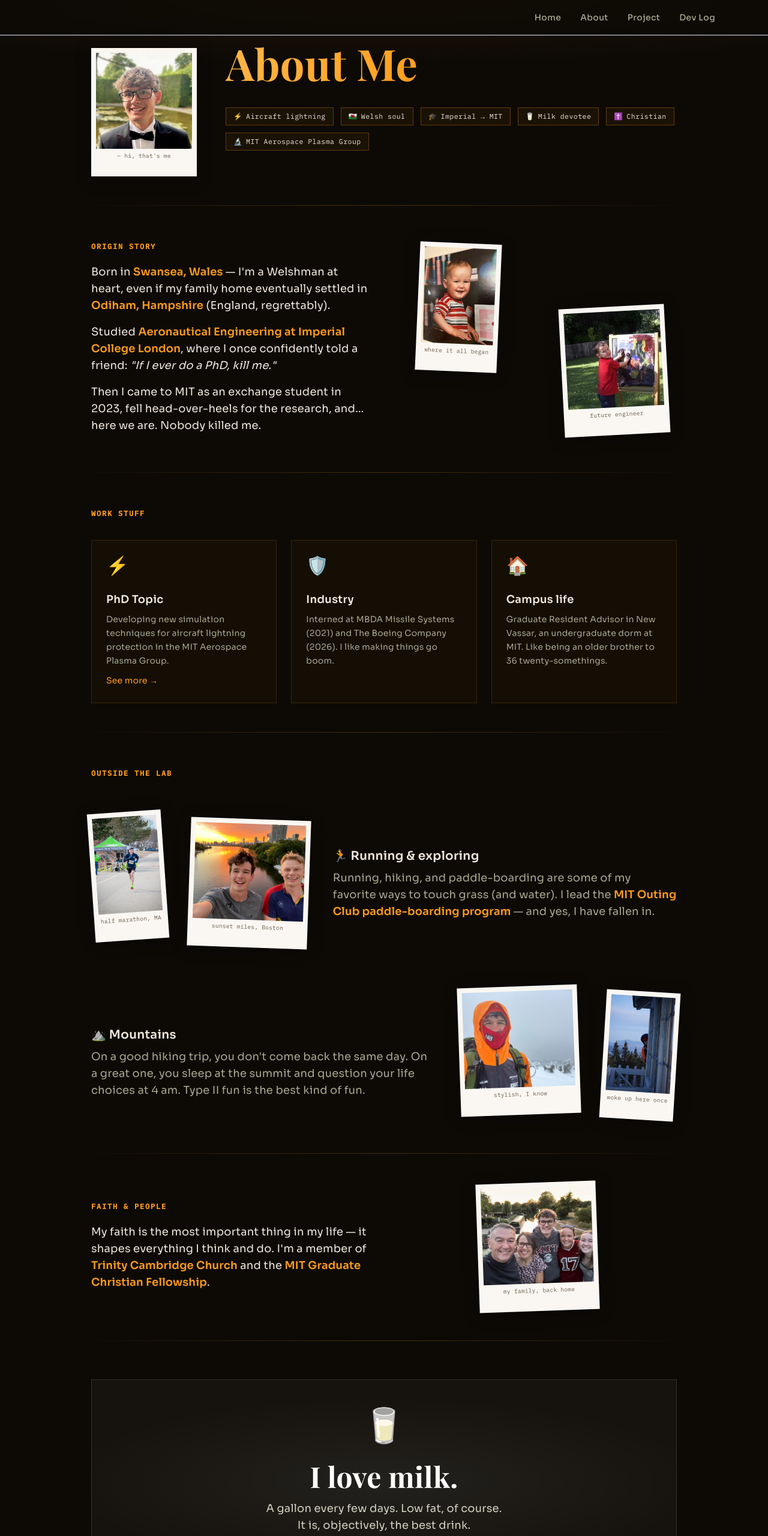
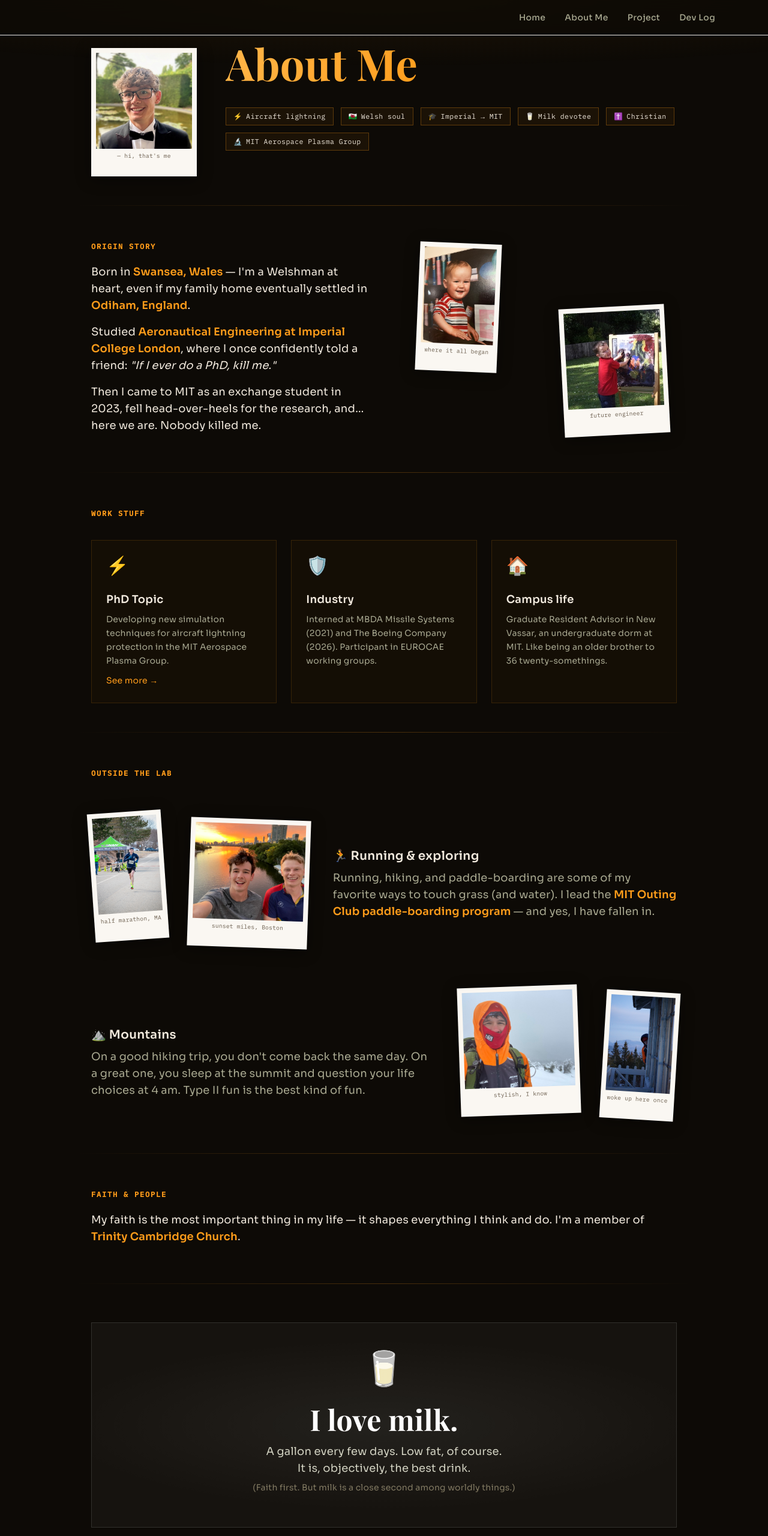
Before and after one commit to 16S893-AI-for-engineering-research/nathanaelj, an Astro site: page /nathanaelj/about in a window 1280 px wide. Shown: the top 2560 px of the page at 60% size. Built offline with nearby package versions, Linux system fonts and the light colour scheme; Astro itself is replaced by a stand-in of ours.

Commit message:
Minor content adjustments. Removed family photo

```diff
--- a/src/components/Header.astro
+++ b/src/components/Header.astro
@@ -9,7 +9,7 @@ const { currentPath = '/' } = Astro.props;
 
 const navItems = [
   { label: 'Home', href: resolvePath('/') },
-  { label: 'About', href: resolvePath('/about') },
+  { label: 'About Me', href: resolvePath('/about') },
   { label: 'Project', href: resolvePath('/project') },
   { label: 'Dev Log', href: resolvePath('/dev-log') },
 ];
--- a/src/pages/about.astro
+++ b/src/pages/about.astro
@@ -51,7 +51,7 @@ import imgHikeCovered      from '../images/Hiking_with_face_covering.jpeg';
       <h2 class="section-label">Origin story</h2>
       <p>
         Born in <strong>Swansea, Wales</strong> — I'm a Welshman at heart, even if my family
-        home eventually settled in <strong>Odiham, Hampshire</strong> (England, regrettably).
+        home eventually settled in <strong>Odiham, England</strong>.
       </p>
       <p>
         Studied <strong>Aeronautical Engineering at Imperial College London</strong>, where I
@@ -93,7 +93,7 @@ import imgHikeCovered      from '../images/Hiking_with_face_covering.jpeg';
         {
           icon: '🛡️',
           title: 'Industry',
-          body: 'Interned at MBDA Missile Systems (2021) and The Boeing Company (2026). I like making things go boom.',
+          body: 'Interned at MBDA Missile Systems (2021) and The Boeing Company (2026). Participant in EUROCAE working groups.',
         },
         {
           icon: '🏠',
@@ -173,22 +173,14 @@ import imgHikeCovered      from '../images/Hiking_with_face_covering.jpeg';
   <div class="section-divider" />
 
   <!-- ===== FAITH & PEOPLE ===== -->
-  <section class="max-w-5xl mx-auto px-6 py-12 grid md:grid-cols-2 gap-12 items-center">
+  <section class="max-w-5xl mx-auto px-6 py-12 gap-12 items-center">
 
     <div data-reveal="1">
       <h2 class="section-label">Faith &amp; people</h2>
       <p>
         My faith is the most important thing in my life — it shapes everything I think and do.
-        I'm a member of <strong><a href="https://trinitycambridge.com" target="_blank" rel="noopener noreferrer">Trinity Cambridge Church</a></strong> and the
-        <strong>MIT Graduate Christian Fellowship</strong>.
+        I'm a member of <strong><a href="https://trinitycambridge.com" target="_blank" rel="noopener noreferrer">Trinity Cambridge Church</a></strong>.
       </p>
-    </div>
-
-    <div class="mx-auto" data-reveal="2">
-    <div class="polaroid polaroid--neg2 mx-auto">
-      <img src={imgFamily.src} alt="Family in Odiham" class="polaroid__img" />
-      <p class="polaroid__caption">my family, back home</p>
-    </div>
     </div>
   </section>
 
@@ -206,7 +198,7 @@ import imgHikeCovered      from '../images/Hiking_with_face_covering.jpeg';
         <br />It is, objectively, the best drink.
       </p>
       <p class="text-void-400 text-sm">
-        (Faith first. But milk is a very close second among worldly things.)
+        (Faith first. But milk is a close second among worldly things.)
       </p>
     </a>
   </section>
--- a/src/pages/index.astro
+++ b/src/pages/index.astro
@@ -21,7 +21,7 @@ import { resolvePath } from '../lib/paths';
         Portfolio for MIT 16.S983: AI Agents for Engineering Research
       </p>
 
-      <div class="flex flex-col sm:flex-row gap-6 justify-center">
+      <div class="flex flex-col sm:flex-row gap-6 justify-center py-3">
         <!-- <a
           href={resolvePath("/about")}
           class="inline-block px-8 py-3 border-2 border-solar text-solar font-sans font-medium hover:bg-solar/10 transition-all duration-300"
```
Also changed, not shown: src/images/Family_in_Odiham.jpeg (deleted).
